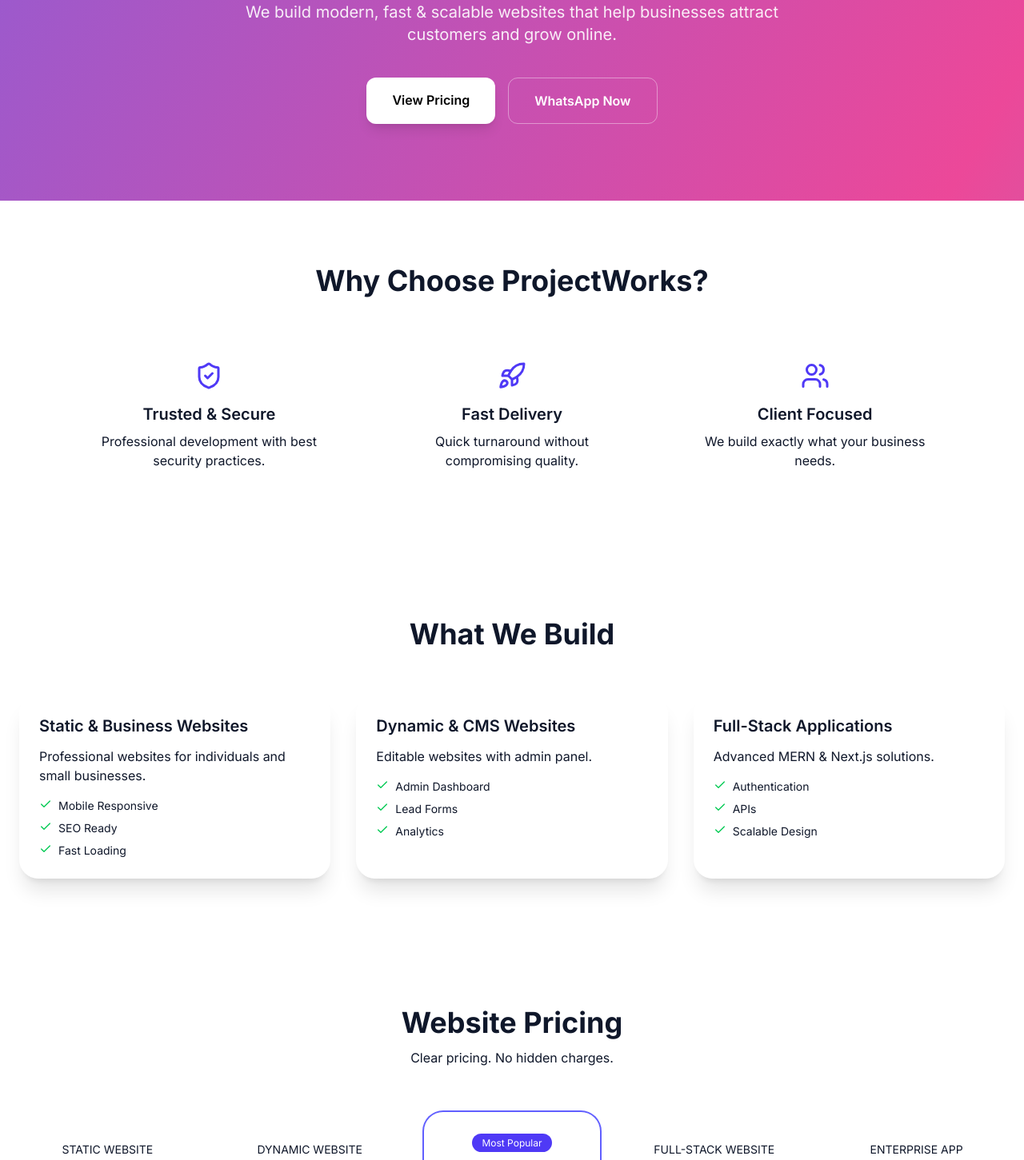
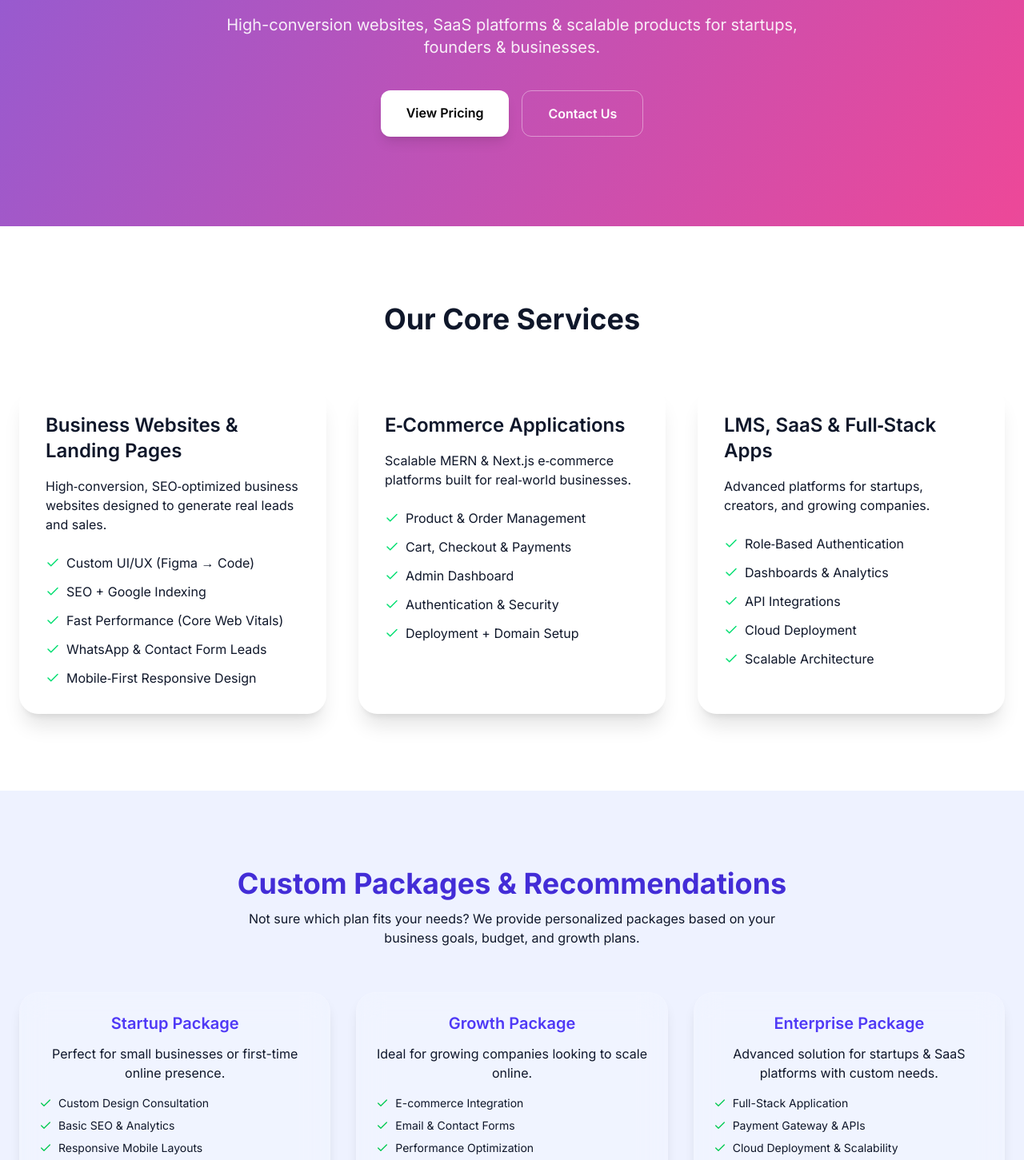
Before and after one commit to MohammedKhan-star/services-site, a Next.js app: page / in a window 1280 px wide. Shown: the part 179-1630 px from the top of the page at 80% size. Built offline with nearby package versions, Linux system fonts and the light colour scheme.

Commit message:
price update

```diff
--- a/src/app/page.tsx
+++ b/src/app/page.tsx
@@ -1,7 +1,7 @@
 "use client";
 
 import { motion } from "framer-motion";
-import { Check, Star, ShieldCheck, Rocket, Users } from "lucide-react";
+import { Check, ShieldCheck, Rocket, Users } from "lucide-react";
 import Link from "next/link";
 
 export default function LandingPage() {
@@ -9,7 +9,7 @@
     <main className="min-h-screen bg-background text-foreground">
 
       {/* HERO SECTION */}
-      <section className="pw-gradient text-white py-24">
+      <section className="pw-gradient text-white py-28">
         <div className="max-w-7xl mx-auto px-6 text-center">
           <motion.h1
             initial={{ opacity: 0, y: 30 }}
@@ -17,12 +17,11 @@
             transition={{ duration: 0.8 }}
             className="text-4xl sm:text-5xl md:text-6xl font-bold"
           >
-            Professional Websites Starting at ₹5,000
+            ProjectWorks Web Agency
           </motion.h1>
 
           <p className="mt-6 text-lg sm:text-xl text-white/90 max-w-3xl mx-auto">
-            We build modern, fast & scalable websites that help businesses
-            attract customers and grow online.
+            High-conversion websites, SaaS platforms & scalable products for startups, founders & businesses.
           </p>
 
           <div className="mt-10 flex flex-col sm:flex-row justify-center gap-4">
@@ -33,54 +32,33 @@
               View Pricing
             </Link>
             <Link
-              href="https://wa.me/919542355897"
+              href="#contact"
               className="border border-white/40 px-8 py-4 rounded-xl font-semibold"
             >
-              WhatsApp Now
+              Contact Us
             </Link>
           </div>
         </div>
       </section>
 
-      {/* TRUST SECTION */}
-      <section className="py-20">
-        <div className="max-w-6xl mx-auto px-6">
-          <h2 className="text-3xl sm:text-4xl font-bold text-center">
-            Why Choose ProjectWorks?
-          </h2>
+      {/* SERVICES SECTION */}
+      <section className="py-24">
+        <div className="max-w-7xl mx-auto px-6">
+          <h2 className="text-3xl sm:text-4xl font-bold text-center">Our Core Services</h2>
 
-          <div className="grid grid-cols-1 md:grid-cols-3 gap-8 mt-14">
-            {trust.map((item, i) => (
-              <div key={i} className="pw-glass p-6 rounded-3xl text-center">
-                <item.icon className="mx-auto text-indigo-600" size={36} />
-                <h3 className="mt-4 text-xl font-semibold">{item.title}</h3>
-                <p className="mt-2 text-muted-foreground">{item.desc}</p>
-              </div>
-            ))}
-          </div>
-        </div>
-      </section>
-
-      {/* SERVICES */}
-      <section className="py-20 bg-muted/30">
-        <div className="max-w-7xl mx-auto px-6">
-          <h2 className="text-3xl sm:text-4xl font-bold text-center">
-            What We Build
-          </h2>
-
-          <div className="grid grid-cols-1 md:grid-cols-3 gap-8 mt-14">
+          <div className="grid grid-cols-1 md:grid-cols-3 gap-10 mt-16">
             {services.map((service, i) => (
               <motion.div
                 key={i}
-                whileHover={{ y: -6 }}
-                className="pw-glass p-6 rounded-3xl shadow-xl"
+                whileHover={{ y: -8 }}
+                className="pw-glass p-8 rounded-3xl shadow-xl"
               >
-                <h3 className="text-xl font-semibold mb-3">{service.title}</h3>
-                <p className="text-muted-foreground mb-4">{service.desc}</p>
-                <ul className="space-y-2 text-sm">
+                <h3 className="text-2xl font-semibold mb-4">{service.title}</h3>
+                <p className="text-muted-foreground mb-6">{service.desc}</p>
+                <ul className="space-y-3">
                   {service.points.map((p, idx) => (
-                    <li key={idx} className="flex gap-2">
-                      <Check className="text-green-500" size={16} /> {p}
+                    <li key={idx} className="flex items-center gap-2">
+                      <Check className="text-green-400" size={18} /> {p}
                     </li>
                   ))}
                 </ul>
@@ -90,12 +68,48 @@
         </div>
       </section>
 
+      {/* CUSTOM PACKAGES / OFFERING SECTION */}
+      <section className="py-24 bg-indigo-50">
+        <div className="max-w-7xl mx-auto px-6">
+          <h2 className="text-3xl sm:text-4xl font-bold text-center text-indigo-700">
+            Custom Packages & Recommendations
+          </h2>
+          <p className="text-center text-muted-foreground mt-3 max-w-2xl mx-auto">
+            Not sure which plan fits your needs? We provide personalized packages based on your business goals, budget, and growth plans.
+          </p>
+
+          <div className="grid grid-cols-1 md:grid-cols-3 gap-8 mt-14">
+            {customPackages.map((pack, i) => (
+              <motion.div
+                key={i}
+                whileHover={{ y: -6 }}
+                className="pw-glass p-6 rounded-3xl shadow-lg text-center"
+              >
+                <h3 className="text-xl font-semibold mb-3 text-indigo-600">{pack.title}</h3>
+                <p className="text-muted-foreground mb-4">{pack.desc}</p>
+                <ul className="space-y-2 text-sm">
+                  {pack.features.map((f, idx) => (
+                    <li key={idx} className="flex items-center gap-2">
+                      <Check className="text-green-500" size={16} /> {f}
+                    </li>
+                  ))}
+                </ul>
+                <Link
+                  href="https://wa.me/919542355897"
+                  className="block mt-6 bg-indigo-600 text-white py-3 rounded-xl font-semibold"
+                >
+                  Discuss Your Package
+                </Link>
+              </motion.div>
+            ))}
+          </div>
+        </div>
+      </section>
+
       {/* PRICING */}
-      <section id="pricing" className="py-20">
+      <section id="pricing" className="py-24 bg-muted/30">
         <div className="max-w-7xl mx-auto px-6">
-          <h2 className="text-3xl sm:text-4xl font-bold text-center">
-            Website Pricing
-          </h2>
+          <h2 className="text-3xl sm:text-4xl font-bold text-center">Website Pricing</h2>
           <p className="text-center text-muted-foreground mt-3">
             Clear pricing. No hidden charges.
           </p>
@@ -158,7 +172,7 @@
       </section>
 
       {/* FINAL CTA */}
-      <section className="py-24 bg-indigo-600 text-white text-center">
+      <section id="contact" className="py-24 bg-indigo-600 text-white text-center">
         <h2 className="text-3xl sm:text-4xl font-bold">
           Ready to Build Your Website?
         </h2>
@@ -176,45 +190,63 @@
   );
 }
 
-/* TRUST */
-const trust = [
+/* SERVICES DATA */
+const services = [
   {
-    icon: ShieldCheck,
-    title: "Trusted & Secure",
-    desc: "Professional development with best security practices.",
+    title: "Business Websites & Landing Pages",
+    desc: "High‑conversion, SEO‑optimized business websites designed to generate real leads and sales.",
+    points: [
+      "Custom UI/UX (Figma → Code)",
+      "SEO + Google Indexing",
+      "Fast Performance (Core Web Vitals)",
+      "WhatsApp & Contact Form Leads",
+      "Mobile‑First Responsive Design",
+    ],
   },
   {
-    icon: Rocket,
-    title: "Fast Delivery",
-    desc: "Quick turnaround without compromising quality.",
+    title: "E‑Commerce Applications",
+    desc: "Scalable MERN & Next.js e‑commerce platforms built for real‑world businesses.",
+    points: [
+      "Product & Order Management",
+      "Cart, Checkout & Payments",
+      "Admin Dashboard",
+      "Authentication & Security",
+      "Deployment + Domain Setup",
+    ],
   },
   {
-    icon: Users,
-    title: "Client Focused",
-    desc: "We build exactly what your business needs.",
+    title: "LMS, SaaS & Full‑Stack Apps",
+    desc: "Advanced platforms for startups, creators, and growing companies.",
+    points: [
+      "Role‑Based Authentication",
+      "Dashboards & Analytics",
+      "API Integrations",
+      "Cloud Deployment",
+      "Scalable Architecture",
+    ],
   },
 ];
 
-/* SERVICES */
-const services = [
+/* CUSTOM PACKAGES DATA */
+const customPackages = [
   {
-    title: "Static & Business Websites",
-    desc: "Professional websites for individuals and small businesses.",
-    points: ["Mobile Responsive", "SEO Ready", "Fast Loading"],
+    title: "Startup Package",
+    desc: "Perfect for small businesses or first-time online presence.",
+    features: ["Custom Design Consultation", "Basic SEO & Analytics", "Responsive Mobile Layouts"],
   },
   {
-    title: "Dynamic & CMS Websites",
-    desc: "Editable websites with admin panel.",
-    points: ["Admin Dashboard", "Lead Forms", "Analytics"],
+    title: "Growth Package",
+    desc: "Ideal for growing companies looking to scale online.",
+    features: ["E-commerce Integration", "Email & Contact Forms", "Performance Optimization"],
   },
   {
-    title: "Full-Stack Applications",
-    desc: "Advanced MERN & Next.js solutions.",
-    points: ["Authentication", "APIs", "Scalable Design"],
+    title: "Enterprise Package",
+    desc: "Advanced solution for startups & SaaS platforms with custom needs.",
+    features: ["Full-Stack Application", "Payment Gateway & APIs", "Cloud Deployment & Scalability"],
   },
 ];
 
-/* PRICING */
+/* PRICING DATA */
 const pricing = [
   {
     type: "Static Website",
@@ -253,3 +285,22 @@
     bestFor: "Startups & SaaS",
   },
 ];
+
+/* TRUST DATA */
+const trust = [
+  {
+    icon: ShieldCheck,
+    title: "Trusted & Secure",
+    desc: "Professional development with best security practices.",
+  },
+  {
+    icon: Rocket,
+    title: "Fast Delivery",
+    desc: "Quick turnaround without compromising quality.",
+  },
+  {
+    icon: Users,
+    title: "Client Focused",
+    desc: "We build exactly what your business needs.",
+  },
+];
```
